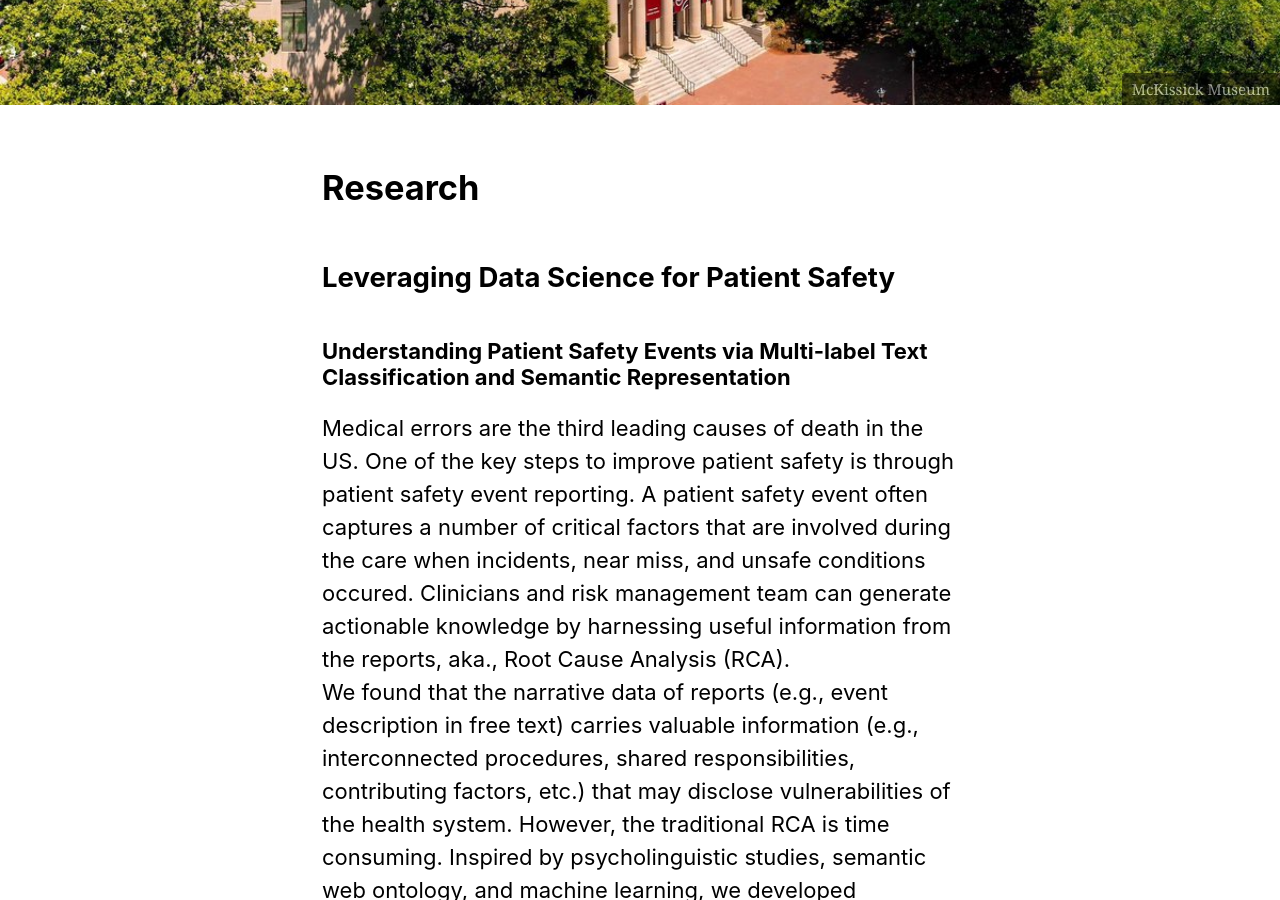
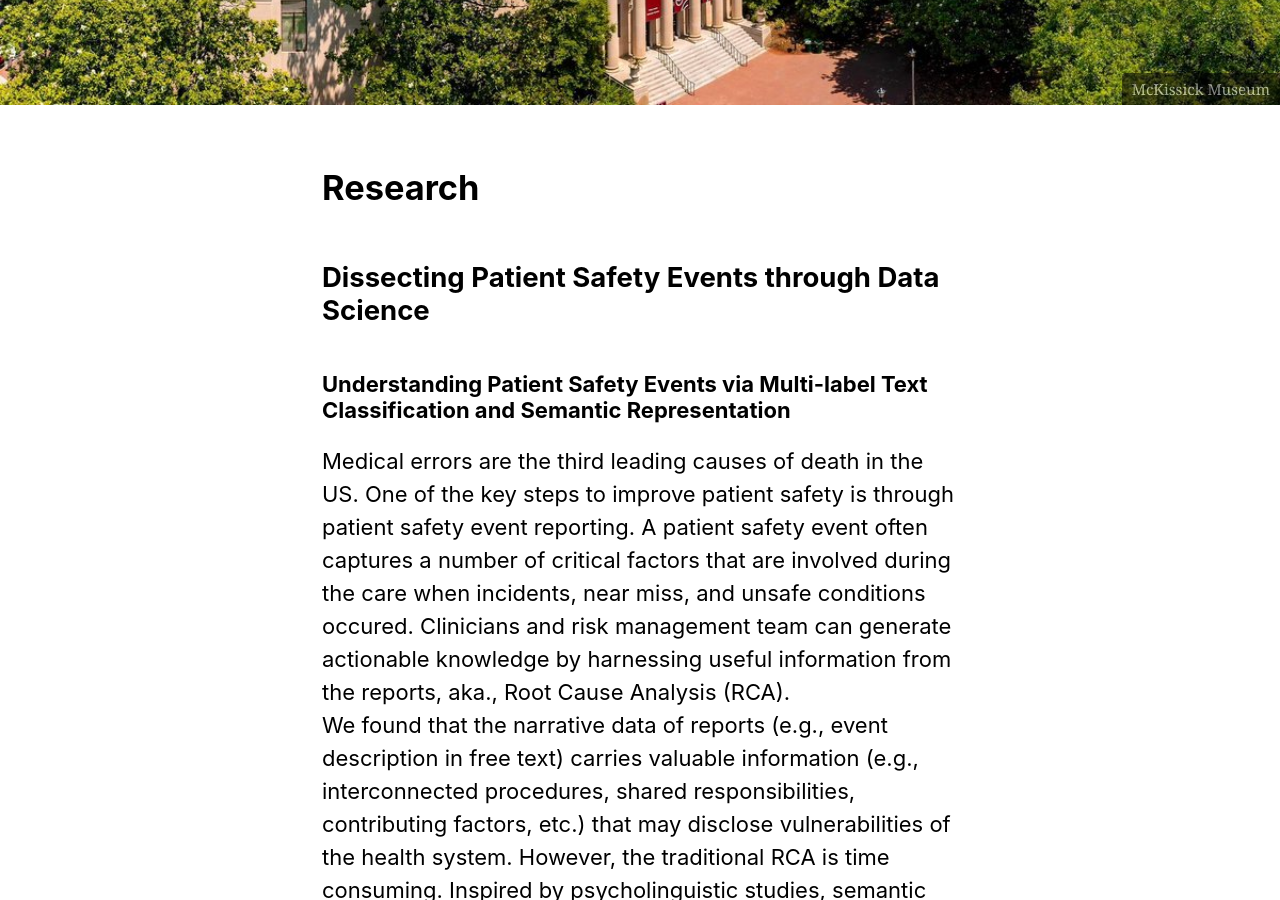
Before and after one commit to nehcgnail/nehcgnail.github.io, a Jekyll site: the page built from _pages/research.md, in a window 1280 px wide and 900 px high, scrolled down 420 px. Built offline with Jekyll 4.4.1, drawn with Linux system fonts in a browser that asks for light colours; cached includes are drawn as plain includes; nearby versions of some CDN libraries.

Commit message:
research update

```diff
--- a/_pages/research.md
+++ b/_pages/research.md
@@ -9,7 +9,7 @@ header:
 ---
 
 
-## Leveraging Data Science for Patient Safety
+## Dissecting Patient Safety Events through Data Science
 ### Understanding Patient Safety Events via Multi-label Text Classification and Semantic Representation
 Medical errors are the third leading causes of death in the US. One of the key steps to improve patient safety is through patient safety event reporting. A patient safety event often captures a number of critical factors that are involved during the care when incidents, near miss, and unsafe conditions occured. Clinicians and risk management team can generate actionable knowledge by harnessing useful information from the reports, aka., Root Cause Analysis (RCA).
 We found that the narrative data of reports (e.g., event description in free text) carries valuable information (e.g., interconnected procedures, shared responsibilities, contributing factors, etc.) that may disclose vulnerabilities of the health system. However, the traditional RCA is time consuming. Inspired by psycholinguistic studies, semantic web ontology, and machine learning, we developed innovative methods to facilitate knowledge discovery from the reports and clinical workflow of RCA. <br/>
```
